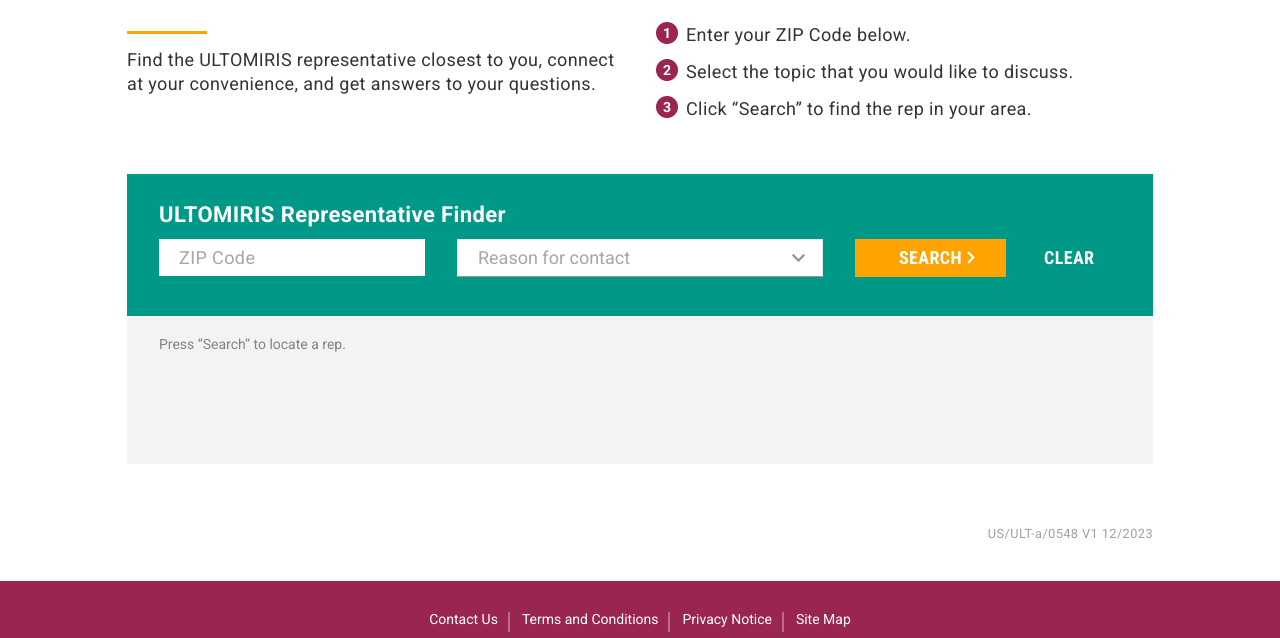
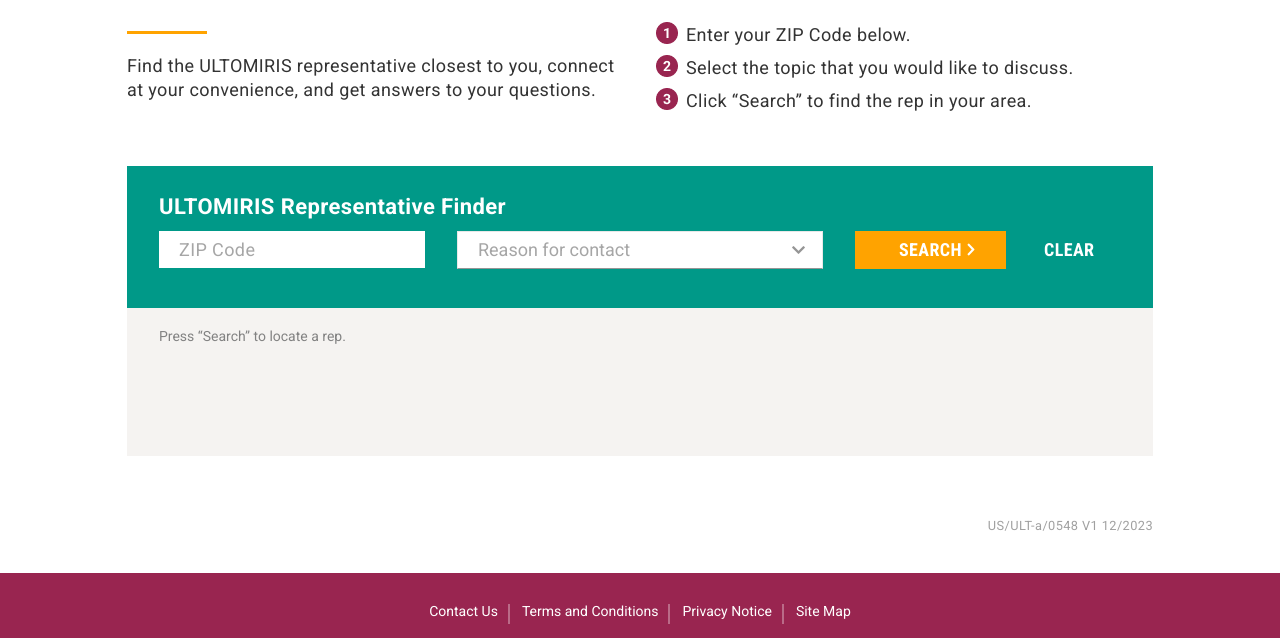
Before and after one commit to Jonansay/ultimoris-project, a website: page index.html in a window 1280 px wide. Shown: the part 112-750 px from the top of the page. Drawn offline with Linux system fonts and the light colour scheme.

Commit message:
feat: :bug: update header style in section contact-header
update header style in section contact-header

```diff
--- a/src/scss/ui/contact/_contact-header.scss
+++ b/src/scss/ui/contact/_contact-header.scss
@@ -9,6 +9,7 @@
   }
 
   &__grid {
+    // border: 2px solid red;
     width: 100%;
 
     display: grid;
@@ -21,7 +22,7 @@
       margin-left: auto;
       margin-right: auto;
       grid-template-columns: 497px 497px;
-      align-items: center;
+      align-items: flex-start;
       gap: 32px;
     }
   }
@@ -86,8 +87,7 @@
     @media screen and (min-width: 1026px) {
       line-height: 24px;
       font-size: 18px;
-
-
+      margin-top: 31.5px;
     }
   }
 
@@ -101,7 +101,7 @@
     align-self: stretch;
 
     @media screen and (min-width: 1024px) {
-      gap: 12px;
+      gap: 8px;
     }
   }
 
```
Also changed, not shown: build/css/app.css, 1 other file.
